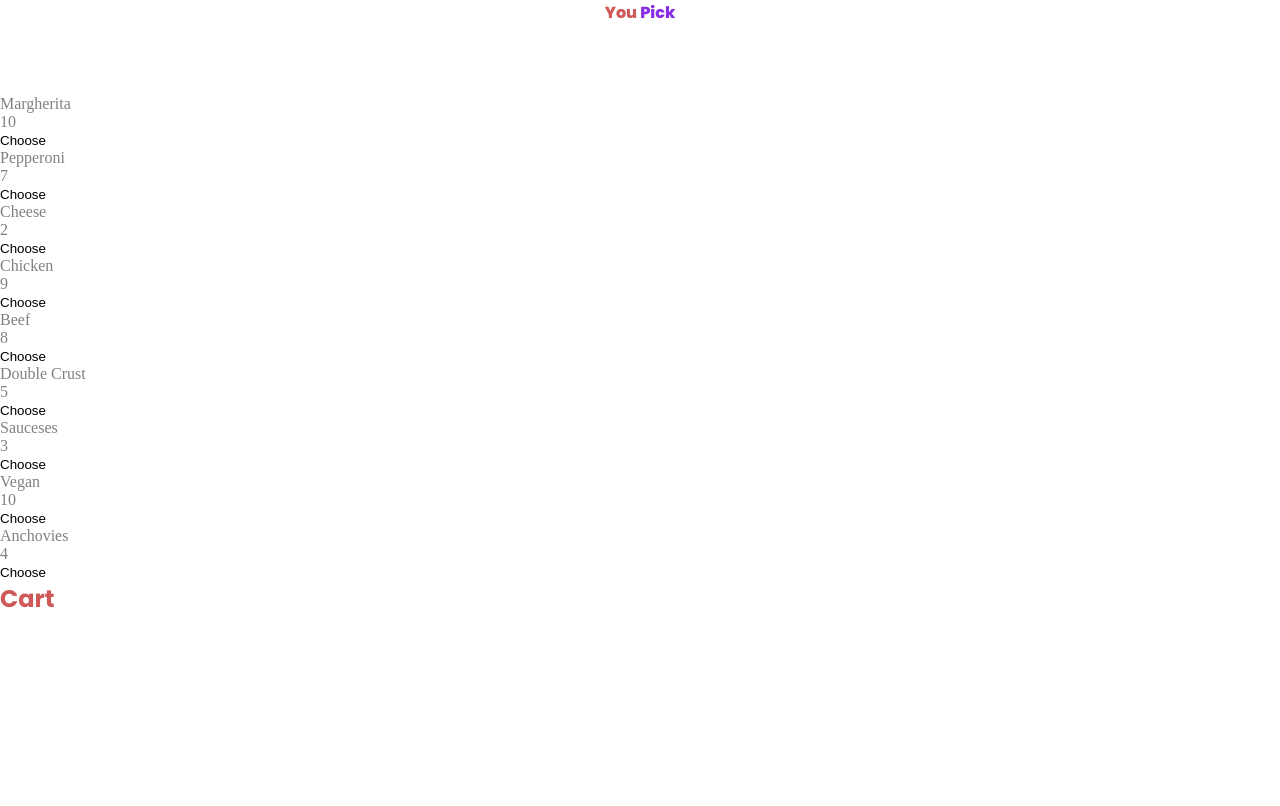
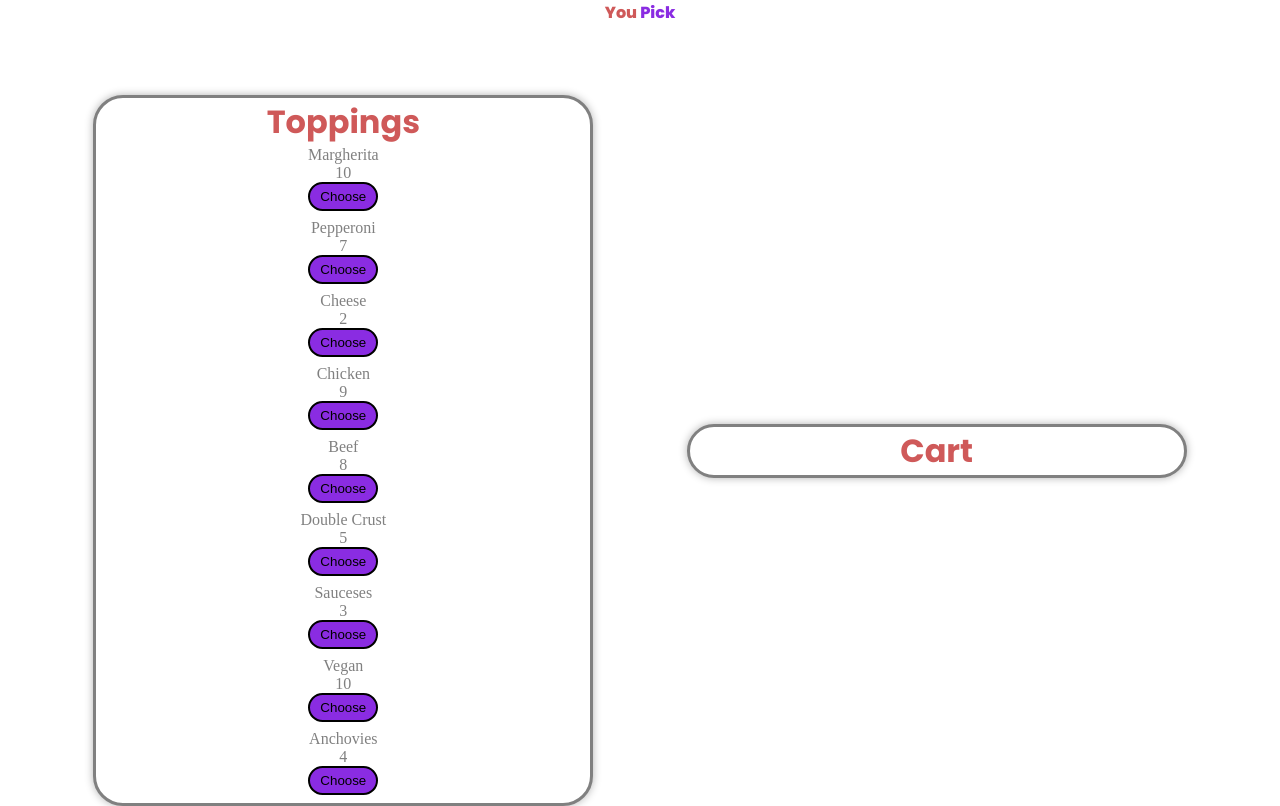
Before and after one commit to jahnathanexantus/react-pizza, a React (Create React App) app in the folder UCF/react-pizza/pizza/: page /menu in a window 1280 px wide. Built offline with nearby package versions, Linux system fonts and the light colour scheme.

Commit message:
done with the functionality and a little css for the order page

```diff
--- a/UCF/react-pizza/pizza/src/components/ToppingsItem.js
+++ b/UCF/react-pizza/pizza/src/components/ToppingsItem.js
@@ -1,4 +1,5 @@
 import React from 'react';
+import './toppings.css'
 
 const ToppingsItem = ({ name, price, addToCart }) => {
   const handleAddToCart = () => {
@@ -6,10 +7,12 @@ const ToppingsItem = ({ name, price, addToCart }) => {
   };
 
   return (
-    <div>
-      <div className='toppings__name'>{name}</div>
-      <p>{price}</p>
-      <button onClick={handleAddToCart}>Choose</button>
+    <div className='toppings__scroll-container'>
+      <div className='toppings__list'>
+        <div className='toppings__name'>{name}</div>
+        <p>{price}</p>
+        <button className='toppings__button' onClick={handleAddToCart}>Choose</button>
+      </div>
     </div>
   );
 };
--- /dev/null
+++ b/UCF/react-pizza/pizza/src/components/toppings.css
@@ -0,0 +1,26 @@
+.toppings__list{
+    margin-bottom: 8px;
+
+}
+
+
+
+
+.toppings__button {
+    border: 2px solid #000;
+    padding: 5px 10px;
+    background-color: var(--first-color);
+    color: #000;
+    cursor: pointer;
+    border-radius: 20px;
+  }
+
+
+  .toppings__button:hover{
+    background-color: var(--title-color);
+  }
+
+  .toppings__scroll-container {
+    max-height: 200px;
+    overflow-y: auto;
+  }
--- a/UCF/react-pizza/pizza/src/pages/menu/Menu.js
+++ b/UCF/react-pizza/pizza/src/pages/menu/Menu.js
@@ -1,29 +1,33 @@
 import React, { useState } from "react";
 import { toppings } from "../../options";
-import ToppingsItem from "../../components/ToppingsItem.js";
+import ToppingsItem from "../../components/ToppingsItem";
+import './menu.css'
 
 const Menu = () => {
     const [cart, setCart] = useState([]);
+
+
     const addToCart = (name, price) => {
     const newItem = { name, price };
     setCart([...cart, newItem]);
     };
 
     return (
-    <div>
+    <div className="menu__container">
         <h1 className="section__title">
         You <span>Pick</span>
         </h1>
 
         <div className="toppin__cart-container">
         <div className="toppings__container">
+            <h1>Toppings</h1>
             {toppings.map((item) => (
             <ToppingsItem key={item.id} {...item} addToCart={addToCart} />
             ))}
         </div>
 
         <div className="cart__container">
-            <h2>Cart</h2>
+            <h1>Cart</h1>
             <ul>
             {cart.map((item, index) => (
                 <li key={index}>
--- a/UCF/react-pizza/pizza/src/pages/menu/menu.css
+++ b/UCF/react-pizza/pizza/src/pages/menu/menu.css
@@ -0,0 +1,23 @@
+.toppin__cart-container{
+    display:flex;
+    justify-content: space-evenly;
+    align-items: center;
+}
+
+.toppings__container{
+    border: 3px solid ;
+    width: 500px;
+    text-align: center;
+    border-radius: 30px;
+    background-color: var(--body-color);
+    box-shadow: 0 0 8px hsla(0, 0%, 0%, 0.3);
+}
+
+.cart__container{
+    border: 3px solid ;
+    width: 500px;
+    text-align: center;
+    border-radius: 30px;
+    background-color: var(--body-color);
+    box-shadow: 0 0 8px hsla(0, 0%, 0%, 0.3);
+}
```
